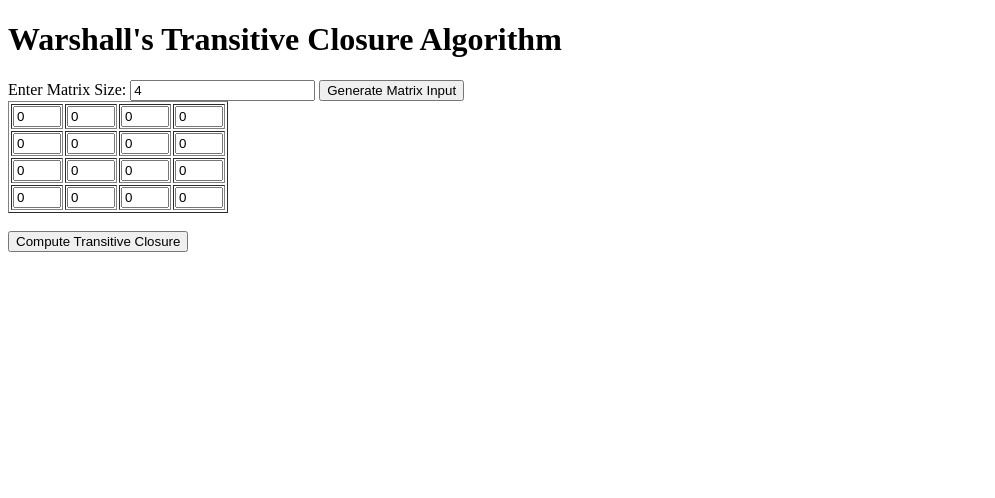
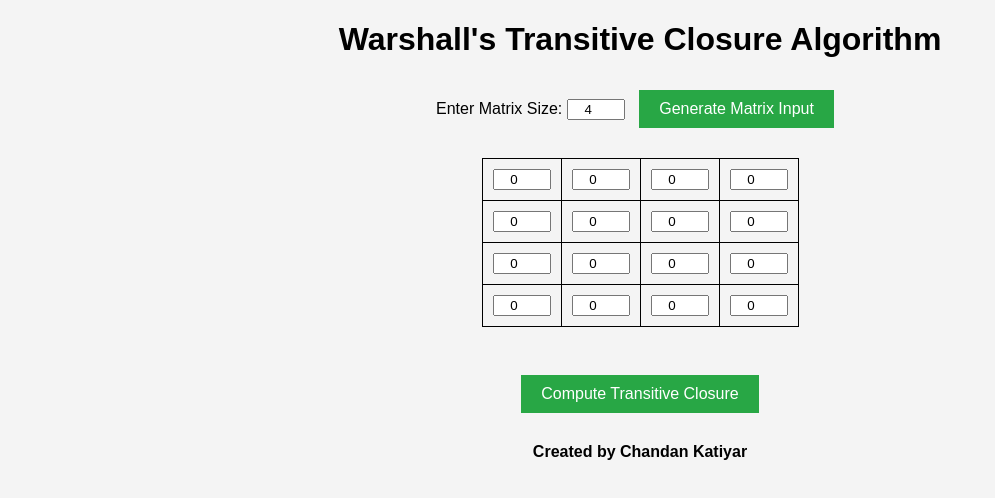
Before and after one commit to chandank0/warshellalgobyc, a plain HTML site: page index.html in a window 1280 px wide. Both pictures are taken after a click on the button "Generate Matrix Input". Shown: the whole page, without its empty margins (0-995 px from the left). Drawn offline with Linux system fonts and the light colour scheme.

Commit message:
Update index.html

```diff
--- a/index.html
+++ b/index.html
@@ -4,6 +4,43 @@
     <meta charset="UTF-8">
     <meta name="viewport" content="width=device-width, initial-scale=1.0">
     <title>Warshall's Transitive Closure</title>
+    <style>
+        body {
+            font-family: Arial, sans-serif;
+            background-color: #f4f4f4;
+            text-align: center;
+            margin: 20px;
+        }
+        table {
+            margin: 20px auto;
+            border-collapse: collapse;
+        }
+        td, th {
+            border: 1px solid black;
+            padding: 10px;
+            text-align: center;
+        }
+        input {
+            width: 50px;
+            text-align: center;
+        }
+        button {
+            background-color: #28a745;
+            color: white;
+            border: none;
+            padding: 10px 20px;
+            margin: 10px;
+            cursor: pointer;
+            font-size: 16px;
+        }
+        button:hover {
+            background-color: #218838;
+        }
+        .footer {
+            margin-top: 20px;
+            font-weight: bold;
+        }
+    </style>
     <script>
         function warshallTransitiveClosure(matrix) {
             let n = matrix.length;
@@ -16,7 +53,6 @@
                     }
                 }
             }
-
             return closure;
         }
 
@@ -30,13 +66,12 @@
                 }
             }
             let transitiveClosure = warshallTransitiveClosure(matrix);
-            let output = "<h2>Transitive Closure:</h2><pre>" + JSON.stringify(transitiveClosure, null, 2) + "</pre>";
-            document.getElementById("output").innerHTML = output;
+            displayMatrix(transitiveClosure, "output");
         }
 
         function generateMatrixInput() {
             let size = parseInt(document.getElementById("matrixSize").value);
-            let matrixInput = "<table border='1'>";
+            let matrixInput = "<table>";
             for (let i = 0; i < size; i++) {
                 matrixInput += "<tr>";
                 for (let j = 0; j < size; j++) {
@@ -47,6 +82,19 @@
             matrixInput += "</table><br><button onclick='getMatrixFromUser()'>Compute Transitive Closure</button>";
             document.getElementById("matrixInput").innerHTML = matrixInput;
         }
+
+        function displayMatrix(matrix, elementId) {
+            let tableHTML = "<h2>Transitive Closure:</h2><table>";
+            for (let i = 0; i < matrix.length; i++) {
+                tableHTML += "<tr>";
+                for (let j = 0; j < matrix[i].length; j++) {
+                    tableHTML += `<td>${matrix[i][j]}</td>`;
+                }
+                tableHTML += "</tr>";
+            }
+            tableHTML += "</table>";
+            document.getElementById(elementId).innerHTML = tableHTML;
+        }
     </script>
 </head>
 <body>
@@ -56,5 +104,6 @@
     <button onclick="generateMatrixInput()">Generate Matrix Input</button>
     <div id="matrixInput"></div>
     <div id="output"></div>
+    <div class="footer">Created by Chandan Katiyar</div>
 </body>
 </html>
```
